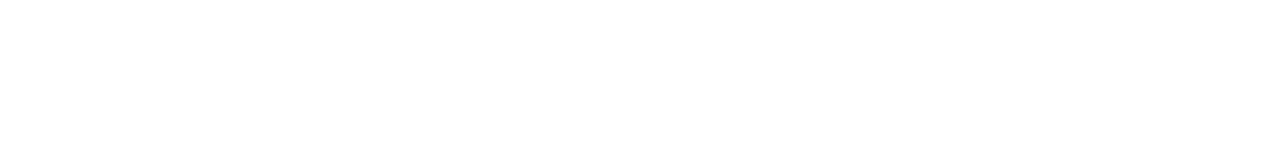
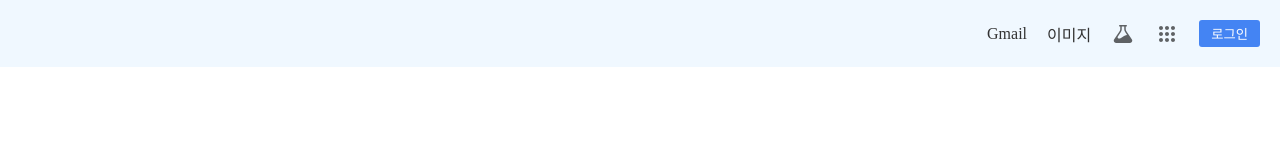
Before and after one commit to yun9612/250730-google_ex, a plain HTML site: page index.html in a window 1280 px wide. Drawn offline with Linux system fonts and the light colour scheme.

Commit message:
google form 헤더부분

```diff
--- a/css/main.css
+++ b/css/main.css
@@ -1,13 +1,85 @@
 @charset "utf-8";
-*{
+* {
   margin: 0;
   padding: 0;
   box-sizing: border-box;
 }
-ul, li{
+ul,
+li {
   list-style: none;
 }
-a{
+a {
   text-decoration: none;
   color: #333;
 }
+/* nav */
+nav {
+  background-color: aliceblue;
+  display: flex;
+  justify-content: flex-end;
+  align-items: center;
+  gap: 20px;
+  padding: 20px;
+}
+nav > a:hover {
+  text-decoration: underline;
+}
+.navIcon {
+  display: flex;
+  gap: 20px;
+  align-items: center;
+}
+.navIcon-a {
+  position: relative;
+  width: 24px;
+  height: 24px;
+  opacity: 0.6;
+  transition: all 0.5s;
+}
+.navIcon-a:hover {
+  opacity: 1;
+}
+.navIcon-a::after {
+  position: absolute;
+  content: "";
+  width: 35px;
+  height: 35px;
+  border-radius: 50%;
+  background-color: rgba(0, 0, 0, 0.2);
+  display: block;
+  top: -5px;
+  left: -5.5px;
+  opacity: 0;
+  transition: all 0.5s;
+}
+.navIcon-a:hover::after {
+  opacity: 1;
+}
+.navIcon-a::before {
+  content: attr(aria-label);
+  position: absolute;
+  top: 36px;
+  left: 50%;
+  transform: translateX(-50%);
+  white-space: nowrap;
+  font-size: 12px;
+  padding: 10px;
+  background-color: rgba(0, 0, 0, 0.8);
+  color: #fff;
+  opacity: 0;
+  transition: all 0.5s;
+}
+.navIcon-a:hover::before {
+  opacity: 1;
+}
+#login {
+  background-color: #4484f3;
+  padding: 4px 12px;
+  border: none;
+  border-radius: 3px;
+  color: #fff;
+}
+#login:hover {
+  background-color: #2d67cc;
+  cursor: pointer;
+}
--- a/index.html
+++ b/index.html
@@ -21,6 +21,33 @@
     <link rel="manifest" href="assets/favicon/site.webmanifest" />
   </head>
   <body>
-
+    <!-- nav -->
+    <nav>
+      <a href="#" id="mail">Gmail</a>
+      <a href="#" id="image">이미지</a>
+      <div class="navIcon">
+        <a href="#" class="navIcon-a" aria-label="Search Labs"
+          ><svg
+            class="gb_E"
+            focusable="false"
+            height="24px"
+            viewBox="0 -960 960 960"
+            width="24px"
+          >
+            <path
+              d="M209-120q-42 0-70.5-28.5T110-217q0-14 3-25.5t9-21.5l228-341q10-14 15-31t5-34v-110h-20q-13 0-21.5-8.5T320-810q0-13 8.5-21.5T350-840h260q13 0 21.5 8.5T640-810q0 13-8.5 21.5T610-780h-20v110q0 17 5 34t15 31l227 341q6 9 9.5 20.5T850-217q0 41-28 69t-69 28H209Zm221-660v110q0 26-7.5 50.5T401-573L276-385q-6 8-8.5 16t-2.5 16q0 23 17 39.5t42 16.5q28 0 56-12t80-47q69-45 103.5-62.5T633-443q4-1 5.5-4.5t-.5-7.5l-78-117q-15-21-22.5-46t-7.5-52v-110H430Z"
+            ></path></svg
+        ></a>
+        <a href="#" class="navIcon-a" aria-label="Google App"
+          ><svg class="gb_F" focusable="false" viewBox="0 0 24 24" width="24px">
+            <path
+              d="M6,8c1.1,0 2,-0.9 2,-2s-0.9,-2 -2,-2 -2,0.9 -2,2 0.9,2 2,2zM12,20c1.1,0 2,-0.9 2,-2s-0.9,-2 -2,-2 -2,0.9 -2,2 0.9,2 2,2zM6,20c1.1,0 2,-0.9 2,-2s-0.9,-2 -2,-2 -2,0.9 -2,2 0.9,2 2,2zM6,14c1.1,0 2,-0.9 2,-2s-0.9,-2 -2,-2 -2,0.9 -2,2 0.9,2 2,2zM12,14c1.1,0 2,-0.9 2,-2s-0.9,-2 -2,-2 -2,0.9 -2,2 0.9,2 2,2zM16,6c0,1.1 0.9,2 2,2s2,-0.9 2,-2 -0.9,-2 -2,-2 -2,0.9 -2,2zM12,8c1.1,0 2,-0.9 2,-2s-0.9,-2 -2,-2 -2,0.9 -2,2 0.9,2 2,2zM18,14c1.1,0 2,-0.9 2,-2s-0.9,-2 -2,-2 -2,0.9 -2,2 0.9,2 2,2zM18,20c1.1,0 2,-0.9 2,-2s-0.9,-2 -2,-2 -2,0.9 -2,2 0.9,2 2,2z"
+            ></path></svg
+        ></a>
+        <a href="#">
+          <button id="login">로그인</button>
+        </a>
+      </div>
+    </nav>
   </body>
 </html>
```
Also changed, not shown: images/google_logo.svg (added). Lines whose indentation alone changed are shown as unchanged.
